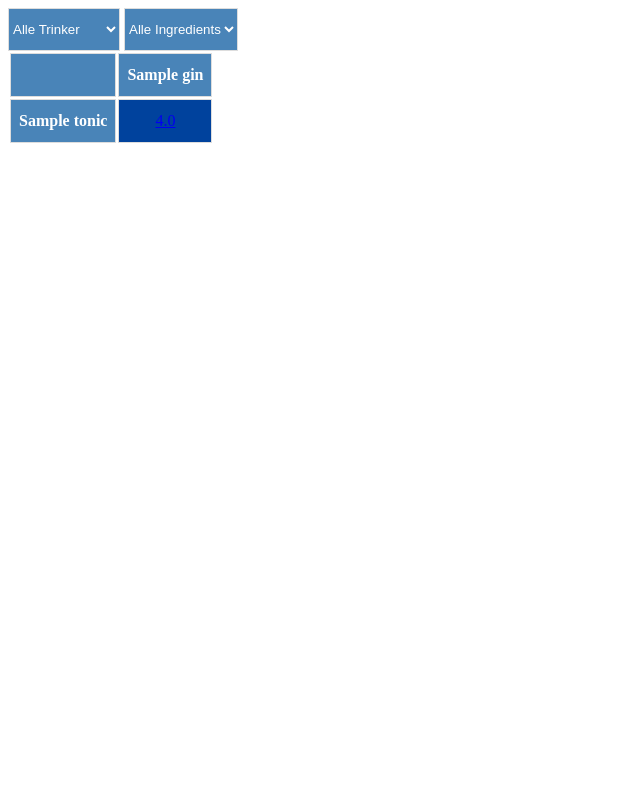
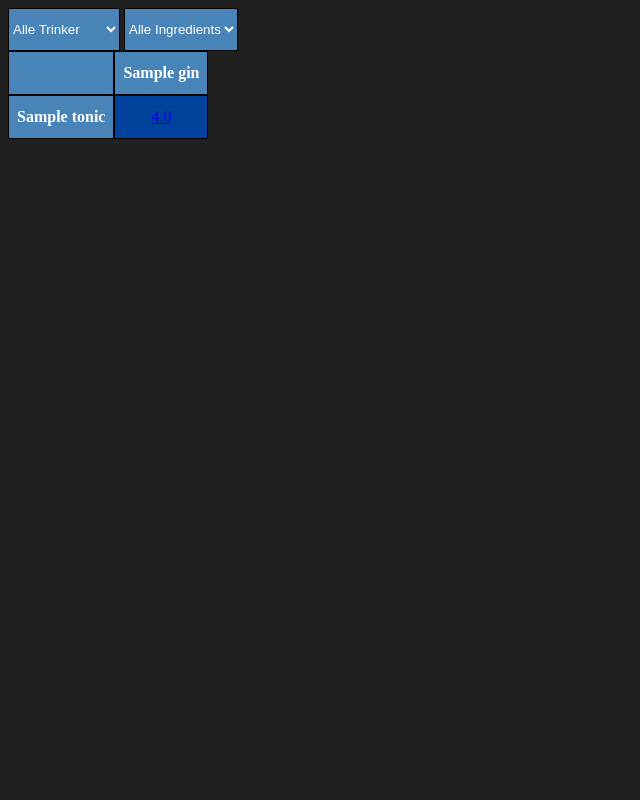
Before and after one commit to Lleafll/gin-tonic-matrix, a Django app: page /matrix/ in a window 1280 px wide. Shown: the whole page, without its empty margins (0-640 px from the left). Run offline with Django 4.2, Linux system fonts and the light colour scheme; tables that the repository leaves empty hold one stand-in row (values such as "Sample post").

Commit message:
Improve styling

```diff
--- a/gintonicmatrix/matrix/static/matrix/style.css
+++ b/gintonicmatrix/matrix/static/matrix/style.css
@@ -1,6 +1,10 @@
+body {
+  background-color: #202020;
+}
+
 td, th {
-  border: 1px solid #ddd;
   padding: 8px;
+  border: 1px solid black;
 }
 
 td {
@@ -33,7 +37,7 @@ th {
 select {
   padding-top: 12px;
   padding-bottom: 12px;
-  border: 1px solid #ddd;
+  border: 1px solid black;
   text-align: left;
   background-color: #4984b8;
   color: white;
--- a/gintonicmatrix/matrix/templates/matrix/matrix.html
+++ b/gintonicmatrix/matrix/templates/matrix/matrix.html
@@ -16,7 +16,7 @@
     {% endfor %}
 </select>
 
-<table>
+<table cellspacing="0" cellpadding="0">
     <tr>
         <th></th>
         {% for item in gins %}
```
